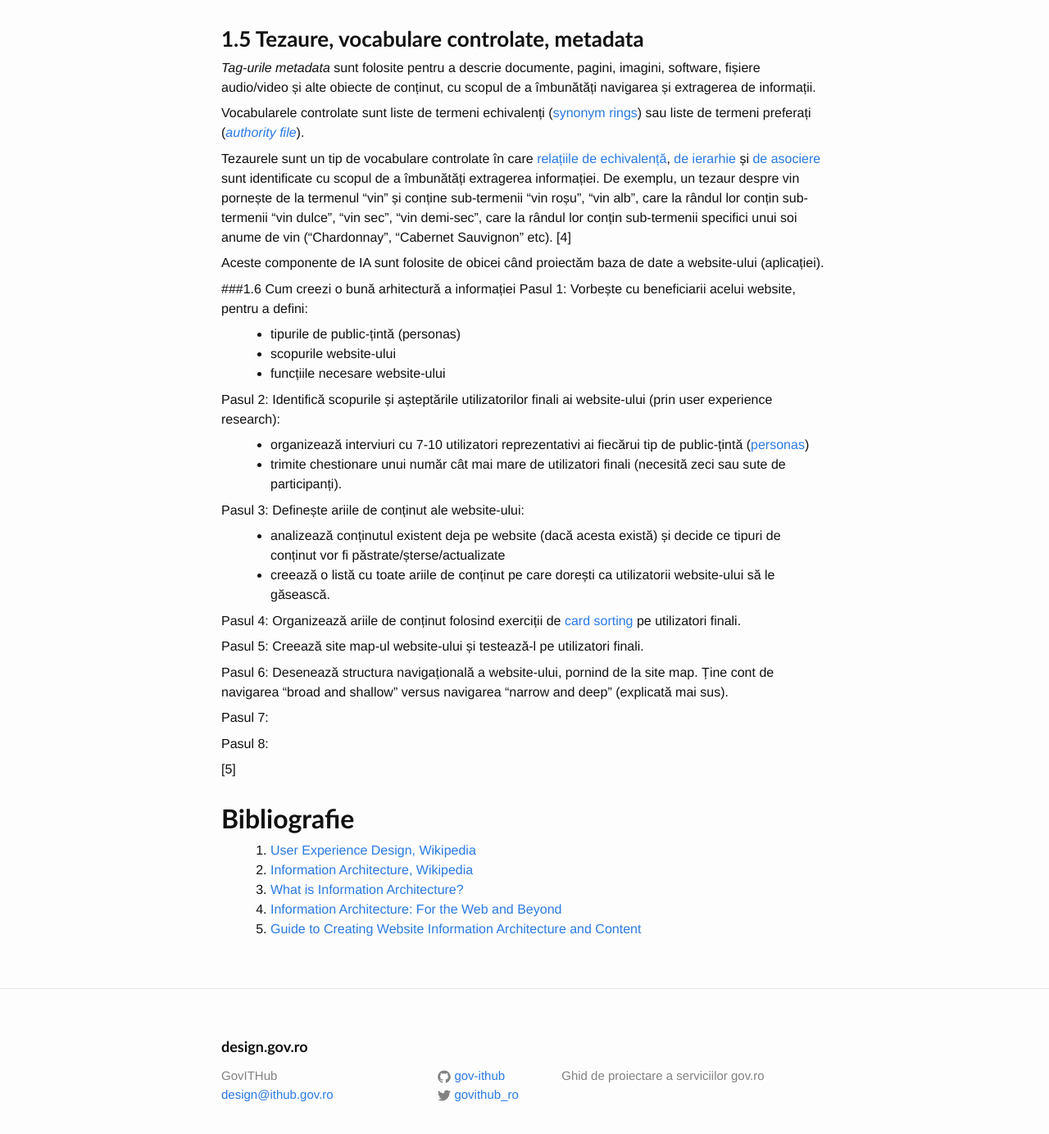
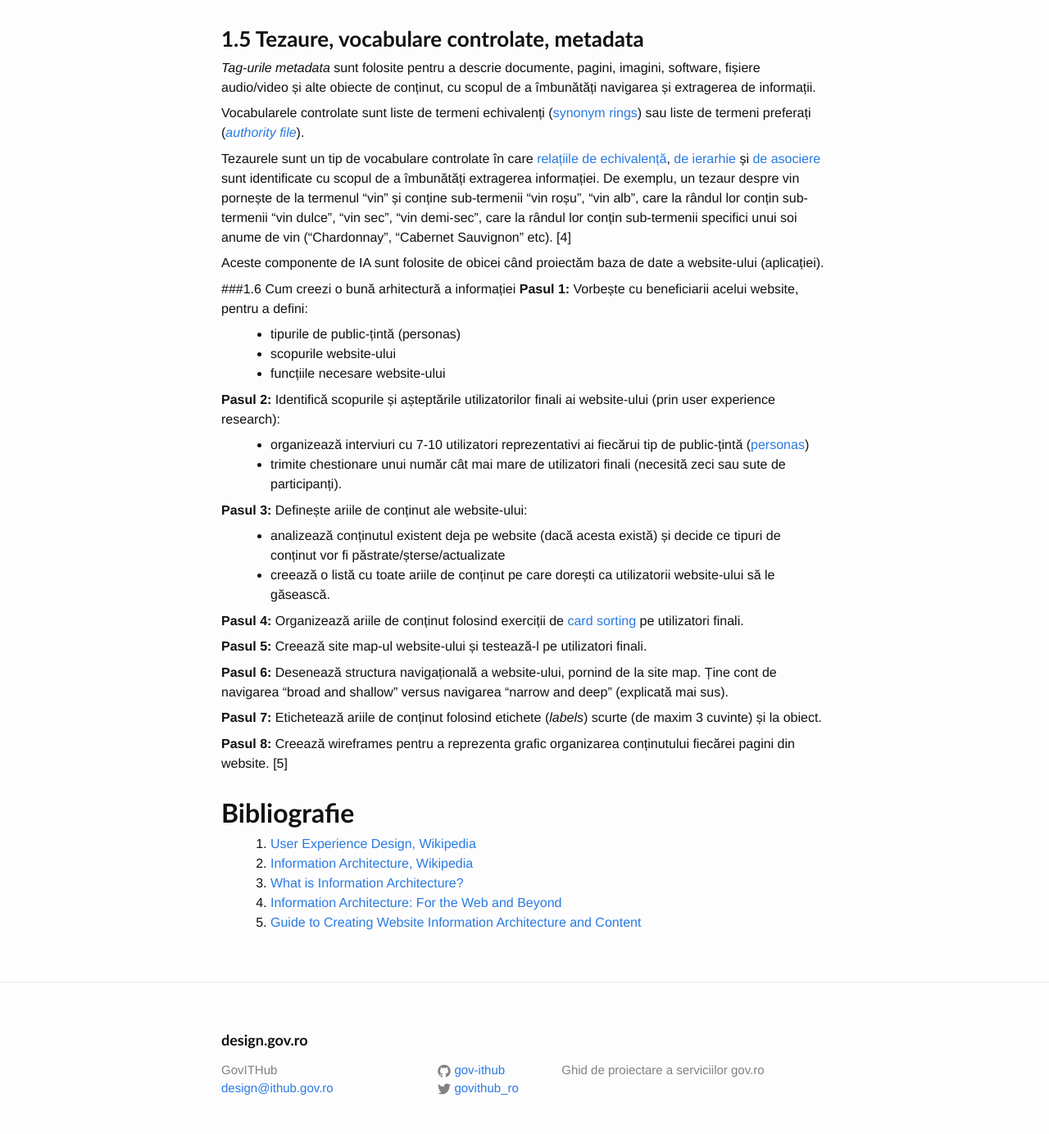
Before and after one commit to gov-ithub/govro-design, a Jekyll site: the page built from 3-ux.md, in a window 1280 px wide and 1400 px high, scrolled down 3692 px. Shown: the top 1384 px of the window at 82% size. Built offline with Jekyll 4.4.1, drawn with Linux system fonts in a browser that asks for light colours.

Commit message:
Pașii 7-8 din _Cum creezi o bună IA_

```diff
--- a/3-ux.md
+++ b/3-ux.md
@@ -125,30 +125,31 @@ Aceste componente de IA sunt folosite de obicei când proiectăm baza de date a
 
 
 ###1.6 Cum creezi o bună arhitectură a informației
-Pasul 1: Vorbește cu beneficiarii acelui website, pentru a defini:
+**Pasul 1:** Vorbește cu beneficiarii acelui website, pentru a defini:
 - tipurile de public-țintă (personas)
 - scopurile website-ului
 - funcțiile necesare website-ului
 
-Pasul 2: Identifică scopurile și așteptările utilizatorilor finali ai website-ului (prin user experience research):
+**Pasul 2:** Identifică scopurile și așteptările utilizatorilor finali ai website-ului (prin user experience research):
 - organizează interviuri cu 7-10 utilizatori reprezentativi ai fiecărui tip de public-țintă ([personas](https://www.youtube.com/watch?v=khLWLtxmMGM))
 - trimite chestionare unui număr cât mai mare de utilizatori finali (necesită zeci sau sute de participanți).
 
-Pasul 3: Definește ariile de conținut ale website-ului:
+**Pasul 3:** Definește ariile de conținut ale website-ului:
 - analizează conținutul existent deja pe website (dacă acesta există) și decide ce tipuri de conținut vor fi păstrate/șterse/actualizate
 - creează o listă cu toate ariile de conținut pe care dorești ca utilizatorii website-ului să le găsească.
 
-Pasul 4: Organizează ariile de conținut folosind exerciții de [card sorting](https://en.wikipedia.org/wiki/Card_sorting) pe utilizatori finali.
+**Pasul 4:** Organizează ariile de conținut folosind exerciții de [card sorting](https://en.wikipedia.org/wiki/Card_sorting) pe utilizatori finali.
 
-Pasul 5:  Creează site map-ul website-ului și testează-l pe utilizatori finali.
+**Pasul 5:**  Creează site map-ul website-ului și testează-l pe utilizatori finali.
 
-Pasul 6: Desenează structura navigațională a website-ului, pornind de la site map. Ține cont de navigarea "broad and shallow" versus navigarea "narrow and deep" (explicată mai sus).
+**Pasul 6:** Desenează structura navigațională a website-ului, pornind de la site map. Ține cont de navigarea "broad and shallow" versus navigarea "narrow and deep" (explicată mai sus).
 
-Pasul 7:
+**Pasul 7:** Etichetează ariile de conținut folosind etichete (_labels_) scurte (de maxim 3 cuvinte) și la obiect.
 
-Pasul 8:
+**Pasul 8:**  Creează wireframes pentru a reprezenta grafic organizarea conținutului fiecărei pagini din website.
+[5]
 
-[5]
+
 
 ## Bibliografie
 
```
